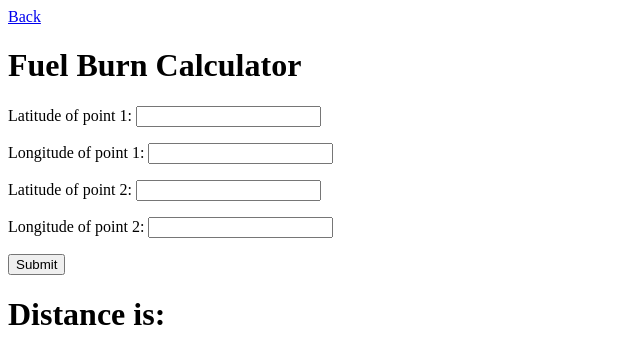
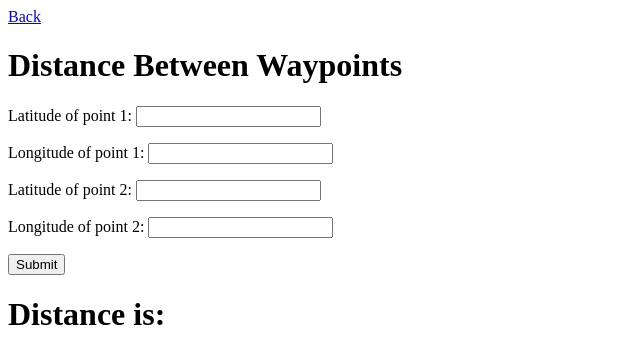
Before and after one commit to TAMUHACK2022-Profreshionals/flight-computer, a plain HTML site: page distance.html in a window 1280 px wide. Shown: the whole page, without its empty margins (0-640 px from the left). Drawn offline with Linux system fonts and the light colour scheme.

Commit message:
fix typos

```diff
--- a/distance.html
+++ b/distance.html
@@ -33,7 +33,7 @@
        </div>
      </header>
      <div class="container">
- <h1>Fuel Burn Calculator</h1>
+ <h1>Distance Between Waypoints</h1>
  <p>Latitude of point 1: <input type="text" id="lg1"/>
  <p>Longitude of point 1: <input type="text" id="lt1"/>
  <p>Latitude of point 2: <input type="text" id="lg2"/>
```
